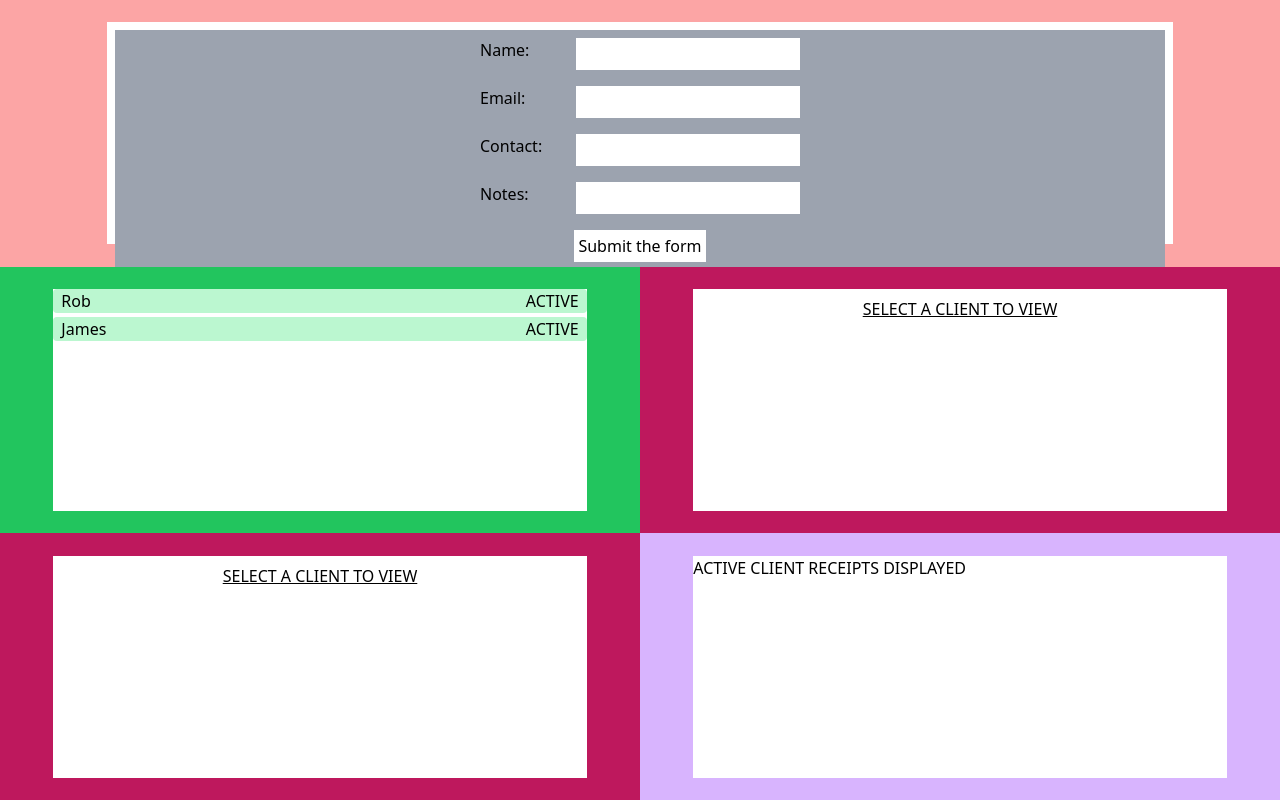
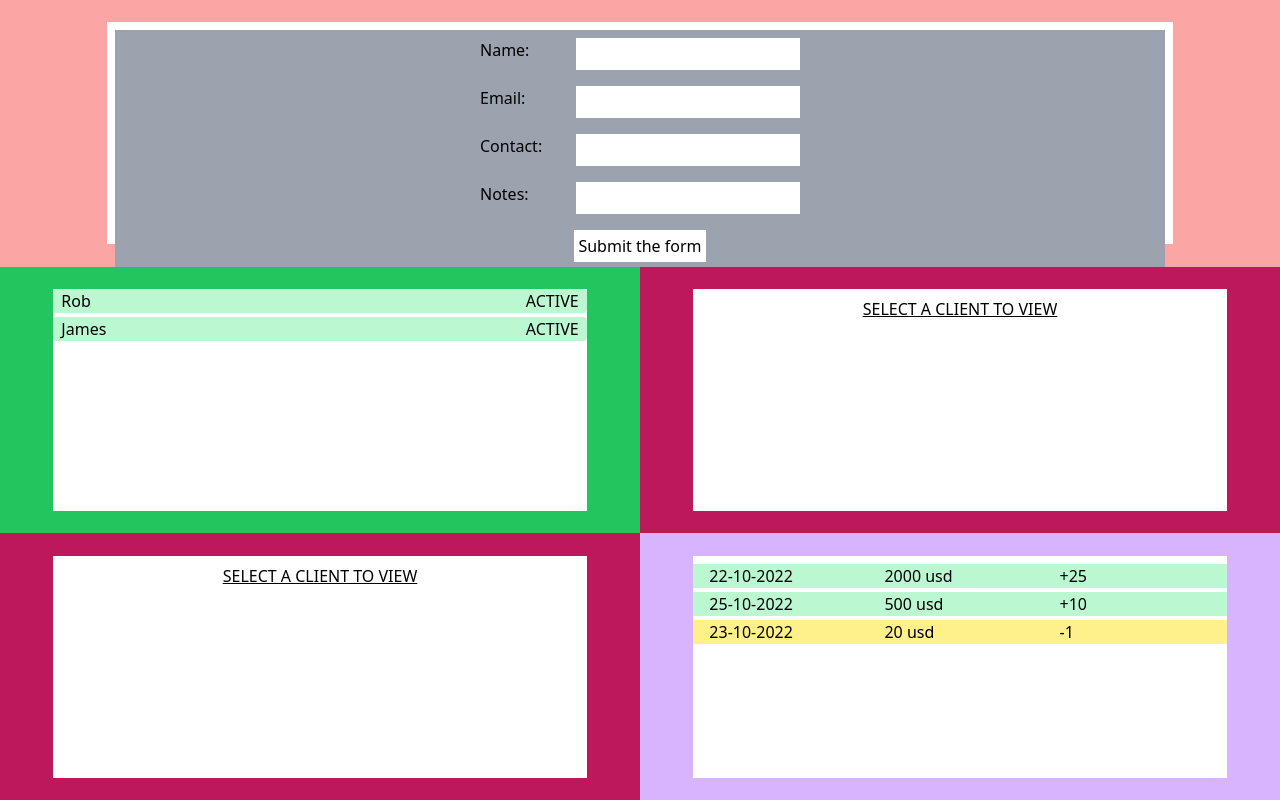
Before and after one commit to RobJJ/client-tracker-tester, a React (Create React App) app: page / in a window 1280 px wide. Built offline with nearby package versions, Linux system fonts and the light colour scheme.

Commit message:
Rough work with debit-credit sort list

```diff
--- a/src/Active_Client_Receipts/ActiveClientReceipts.js
+++ b/src/Active_Client_Receipts/ActiveClientReceipts.js
@@ -1,11 +1,48 @@
-import React, { useState } from "react";
+import React, { useEffect, useState } from "react";
+import { useGlobalContext } from "../Context/Context";
 //
 //
 const ActiveClientReceipts = () => {
+  const { focused } = useGlobalContext();
+  //
+  const [list, setList] = useState([]);
+  useEffect(() => {
+    const dataArr = [];
+    for (const [key, value] of Object.entries(focused)) {
+      if (key === "receipts") {
+        for (const [type, arr] of Object.entries(value)) {
+          arr.forEach((ele) => dataArr.push(ele));
+        }
+      }
+      // value.forEach((ele) => dataArr.push(ele));
+    }
+    dataArr.sort((a, b) => a.date - b.date);
+    console.log("dataArr: ", dataArr);
+    setList(dataArr);
+  }, [focused]);
+  //
   return (
     <div className="bg-purple-300 flex justify-center items-center">
       <div className="bg-white w-5/6 h-5/6">
-        ACTIVE CLIENT RECEIPTS DISPLAYED
+        <div className="text-center underline mb-2">{focused.name}</div>
+        <div className="flex flex-col gap-1">
+          {/*{focused.receipts.debits.map((debit) => {})}*/}
+          <div className="flex w-full bg-green-200 pl-4 gap-2">
+            <h3 className="w-1/3">22-10-2022</h3>
+            <h3 className="w-1/3">2000 usd</h3>
+            <h3 className="w-1/3">+25</h3>
+          </div>
+          <div className="flex w-full bg-green-200 pl-4 gap-2">
+            <h3 className="w-1/3">25-10-2022</h3>
+            <h3 className="w-1/3">500 usd</h3>
+            <h3 className="w-1/3">+10</h3>
+          </div>
+          <div className="flex w-full bg-yellow-200 pl-4 gap-2">
+            <h3 className="w-1/3">23-10-2022</h3>
+            <h3 className="w-1/3">20 usd</h3>
+            <h3 className="w-1/3">-1</h3>
+          </div>
+        </div>
       </div>
     </div>
   );
--- a/src/Data/Data.js
+++ b/src/Data/Data.js
@@ -10,6 +10,11 @@ export const clientData = [
         {
           date: "20-04-2022",
           amount: "2000 usd",
+          sessions: 20,
+        },
+        {
+          date: "29-05-2022",
+          amount: "125 usd",
           sessions: 20,
         },
       ],
```
